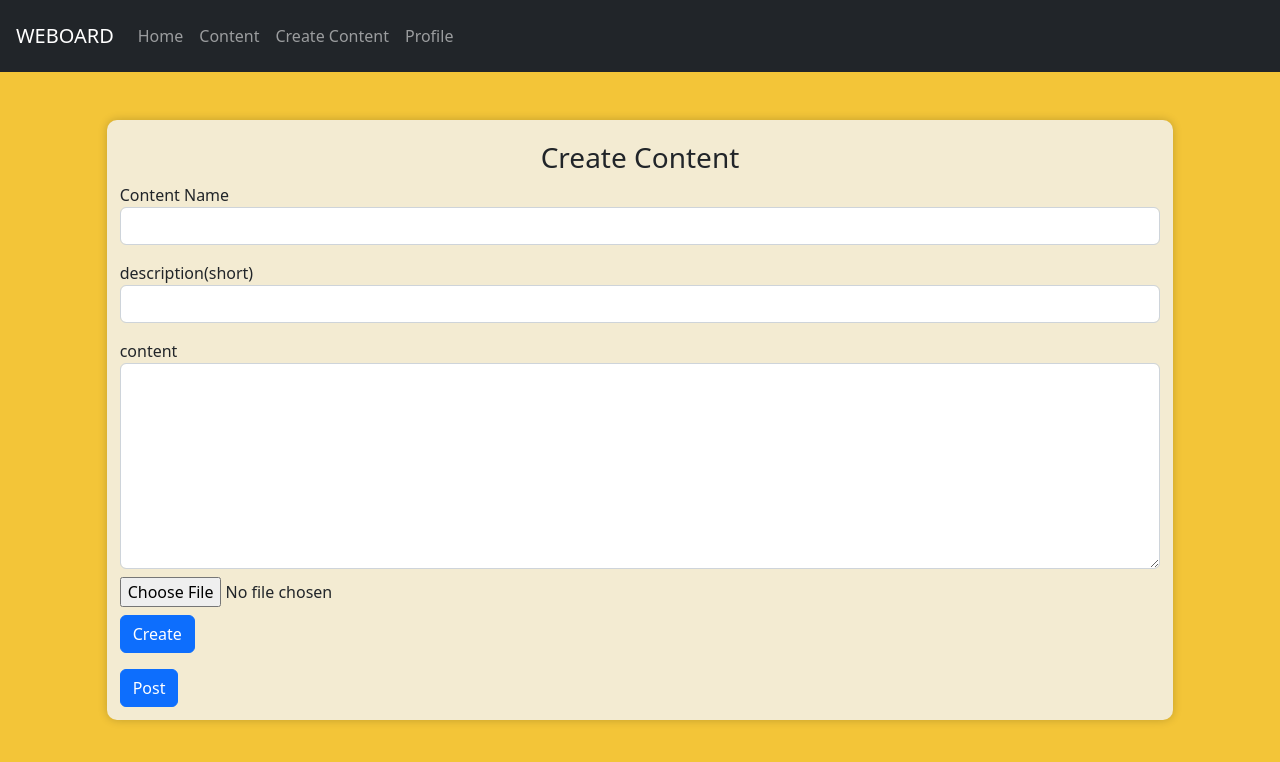
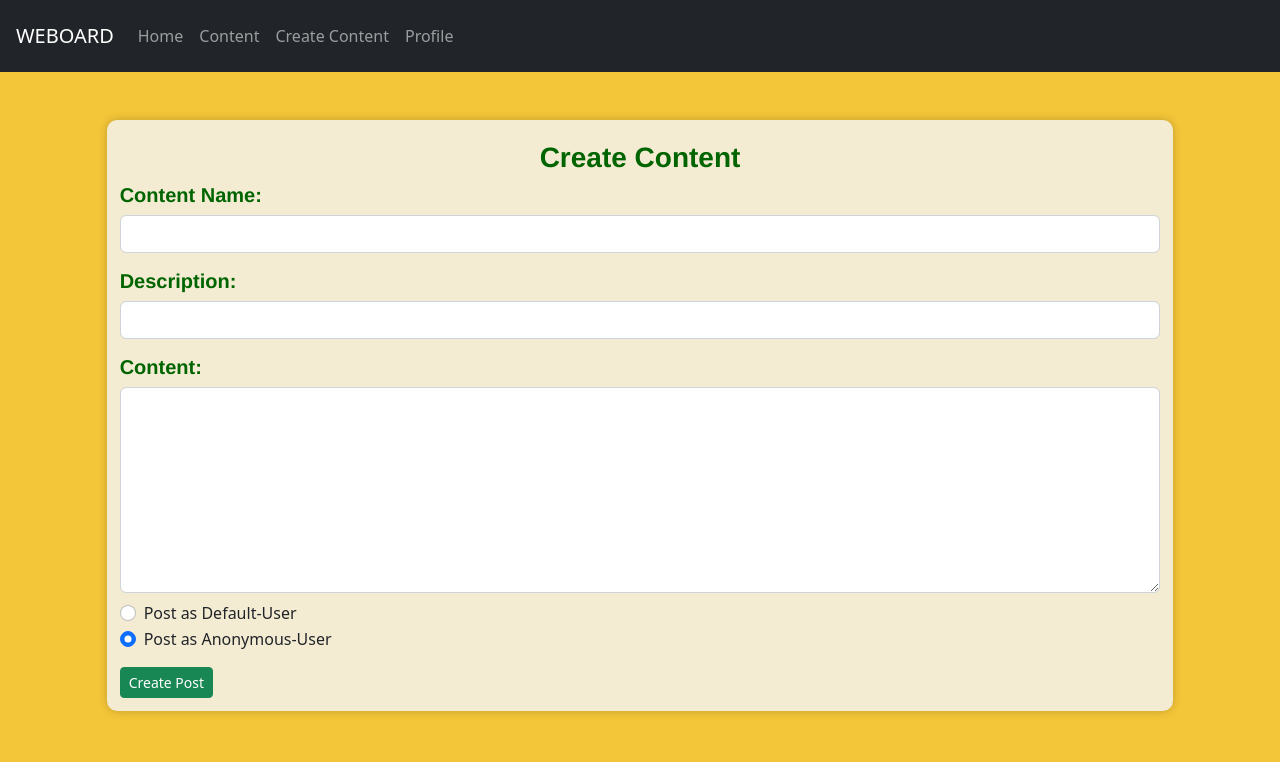
Before and after one commit to kong513/mywebapp, an Angular app in the folder node-frontend/: page /create-content in a window 1280 px wide. Shown: the top 762 px of the page. Built offline with nearby package versions, Linux system fonts and the light colour scheme; sample sign-in values are in the browser's storage.

Commit message:
สามารถใช้การ โพสเเบบ ระบุบ/ไม่ระบุบ ตัวตนได้แล้ว

```diff
--- a/node-frontend/src/app/components/create-content-board/create-content-board.component.html
+++ b/node-frontend/src/app/components/create-content-board/create-content-board.component.html
@@ -1,36 +1,45 @@
+<form [formGroup]="contentForm">
+  <div class="container mt-5 col-md-10" style="padding: 13px; background-color: #f3ebd2; border-radius: 10px; box-shadow: 0 0 10px rgba(0, 0, 0, 0.2);">
 
-<form [formGroup]="contentForm" >
-    <div class = "container mt-5 col-md-10" style="padding: 13px; background-color: #f3ebd2; border-radius: 10px; box-shadow: 0 0 10px rgba(0, 0, 0, 0.2);">
-    <h3 class="mt-2" style="text-align:center">Create Content </h3>
+    <h3 class="mt-2 text-center" style="font-family: 'Helvetica Neue', sans-serif; font-weight: bold; color: #006400;">Create Content</h3>
     <div class="form-group mt-2">
-      <label for="exampleFormControlInput1">Content Name</label>
+      <h5 for="exampleFormControlInput1" style="font-family: 'Helvetica Neue', sans-serif; font-weight: bold; color: #006400;">Content Name:</h5>
       <input type="text" class="form-control" formControlName="content_name" placeholder="">
     </div>
 
     <div class="form-group mt-3">
-        <label for="exampleFormControlInput1">description(short)</label>
-        <input type="text" class="form-control" formControlName="description" placeholder="">
-      </div>
+      <h5 for="exampleFormControlInput1" style="font-family: 'Helvetica Neue', sans-serif; font-weight: bold; color: #006400;">Description:</h5>
+      <input type="text" class="form-control" formControlName="description" placeholder="">
+    </div>
 
     <div class="form-group mt-3">
-      <label for="exampleFormControlTextarea1">content</label>
+      <h5 for="exampleFormControlTextarea1" style="font-family: 'Helvetica Neue', sans-serif; font-weight: bold; color: #006400;">Content:</h5>
       <textarea type="text" class="form-control "  formControlName="content" cols="50" rows="8"></textarea>
     </div>
 
 
-    <div class="form-group mt-2">
-        <label for="exampleFormControlFile1"></label>
-        <input type="file" class="form-control-file" id="exampleFormControlFile1">
+
+    <div class="form-check mt-2">
+      <input class="form-check-input" type="radio" name="flexRadioDisabled" (click)="onCheckbox()" >
+      <label class="form-check-label" for="flexRadioDisabled">
+        Post as Default-User
+      </label>
+    </div>
+    <div class="form-check">
+      <input class="form-check-input" type="radio" name="flexRadioDisabled" (click)="onCheckboxUnknowps()" checked >
+      <label class="form-check-label" for="flexRadioCheckedDisabled">
+        Post as Anonymous-User
+      </label>
     </div>
 
 
-    <div class="form-group mt-2">
-        <button type="submit" class="btn btn-primary" (click)="onSubmit() ">Create</button>
+    <div class="form-group mt-3">
+        <button type="submit" class="btn btn-success btn-sm" (click)="onSubmit() ">Create Post</button>
     </div>
 
-    <div class="form-group mt-2">
-      <button class="btn btn-primary mt-2" (click)="onUnknownSubmit()">Post</button>
-    </div>
+    <!div class="form-group mt-2">
+      <!button class="btn btn-primary mt-2" (click)="onUnknownSubmit()"><!/button>
+    <!/div>
 
     </div>
 </form>
--- a/node-frontend/src/app/components/create-content-board/create-content-board.component.ts
+++ b/node-frontend/src/app/components/create-content-board/create-content-board.component.ts
@@ -30,6 +30,17 @@ export class CreateContentBoardComponent implements OnInit {
     }
 
   ngOnInit(): void {
+    /*this.userid = localStorage.getItem('id')
+    this.user = localStorage.getItem('username')
+    this.contentForm = this._formBuilder.group({
+      user_name: [this.user],
+      user_id: [this.userid],
+      content_name: [''],
+      description: [''],
+      content: [''],
+    })*/
+  }
+  onCheckbox(): any{
     this.userid = localStorage.getItem('id')
     this.user = localStorage.getItem('username')
     this.contentForm = this._formBuilder.group({
@@ -40,6 +51,18 @@ export class CreateContentBoardComponent implements OnInit {
       content: [''],
     })
   }
+  onCheckboxUnknowps(): any{
+    this.userid = localStorage.getItem('id')
+    this.user = localStorage.getItem('username')
+    this.contentForm = this._formBuilder.group({
+      user_name: ['Anonymous'],
+      user_id: [this.userid],
+      content_name: [''],
+      description: [''],
+      content: [''],
+    })
+  }
+
   onSubmit(): any{
     const content1 = this.contentForm.value.content_name
     const content2 = this.contentForm.value.description
@@ -57,7 +80,7 @@ export class CreateContentBoardComponent implements OnInit {
       console.log(err);
     })
   }
-  onUnknownSubmit(): any{
+  /*onUnknownSubmit(): any{
     this.contentForm = this._formBuilder.group({
       user_name: ['Unknown'],
       content_name: ['123'],
@@ -71,5 +94,5 @@ export class CreateContentBoardComponent implements OnInit {
     }, (err) => {
       console.log(err);
     })
-  }
+  }*/
 }
--- a/node-frontend/src/app/components/login/login.component.html
+++ b/node-frontend/src/app/components/login/login.component.html
@@ -1,5 +1,5 @@
 <div class="container mt-5 col-md-4" style="padding: 13px; background-color: #f3ebd2; border-radius: 10px; box-shadow: 0 0 10px rgba(0, 0, 0, 0.2);">
-    <h3 style="text-align:center">SIGN IN</h3>
+    <h3 style="text-align:center; font-family: 'Helvetica Neue', sans-serif; font-weight: bold; color: #006400;">SIGN IN</h3>
         <form [formGroup]="loginForm" (ngSubmit)="onLoginuser()">
 
           <div class="form-group mt-2">
--- a/node-frontend/src/app/components/profile/profile.component.html
+++ b/node-frontend/src/app/components/profile/profile.component.html
@@ -1,5 +1,5 @@
 <div class="container mt-5 col-md-4" style="padding: 13px; background-color: #f3ebd2; border-radius: 10px; box-shadow: 0 0 10px rgba(0, 0, 0, 0.2);">
-    <h3 style="text-align:center">Profile</h3>
+    <h3 style="text-align:center; font-family: 'Helvetica Neue', sans-serif; font-weight: bold; color: #006400;">Profile</h3>
         <form [formGroup]="showprofileForm" style="text-align:center" >
 
 
--- a/node-frontend/src/app/components/register/register.component.html
+++ b/node-frontend/src/app/components/register/register.component.html
@@ -1,5 +1,5 @@
 <div class="container mt-5 col-md-4" style="padding: 13px; background-color: #f3ebd2; border-radius: 10px; box-shadow: 0 0 10px rgba(0, 0, 0, 0.2);">
-  <h3 style="text-align:center">SIGN UP</h3>
+  <h3 style="text-align:center; font-family: 'Helvetica Neue', sans-serif; font-weight: bold; color: #006400;">SIGN UP</h3>
       <form [formGroup]="registationForm" (ngSubmit)="onregisterUser()">
 
         <div class="form-group mt-3">
--- a/node-frontend/src/app/components/weboard/weboard.component.html
+++ b/node-frontend/src/app/components/weboard/weboard.component.html
@@ -1,30 +1,31 @@
 
   <div class="container-sm mt-5" style="padding: 13px; background-color: #f3ebd2; border-radius: 10px; box-shadow: 0 0 10px rgba(0, 0, 0, 0.2);">
     <form [formGroup]="showcontentForm">
-      <h4 class="mt-2">Description :</h4>
+      <h3 style="text-align:center; font-family: 'Helvetica Neue', sans-serif; font-weight: bold; color: #006400;"> WEBOARD </h3>
+      <h5 class="mt-3" style="text-align:left; font-family: 'Helvetica Neue', sans-serif; font-weight: bold; color: #006400;">Description :</h5>
       <div class="form-group">
-        <textarea formControlName="description" class="form-control" rows="2" readonly></textarea>
+        <textarea  formControlName="description" class="form-control" rows="2" readonly style="border-radius: 10px;" ></textarea>
       </div>
-      <h4 class="mt-3">Content :</h4>
+      <h5 class="mt-3" style="text-align:left; font-family: 'Helvetica Neue', sans-serif; font-weight: bold; color: #006400;">Content :</h5>
       <div class="form-group">
-        <textarea formControlName="content" class="form-control" rows="8" readonly></textarea>
+        <textarea formControlName="content" class="form-control" rows="8" readonly style="border-radius: 10px;"></textarea>
       </div>
     </form>
 
       <form [formGroup]="showcommentForm">
         <div class="form-group">
-      <h4 class="mt-3">Comment :</h4>
+      <h5 class="mt-3" style="text-align:left; font-family: 'Helvetica Neue', sans-serif; font-weight: bold; color: #006400;">Comment :</h5>
       <div *ngFor="let comment of showcommentForm.value.comments">
-        <textarea class="mt-3" rows="6" cols="172" >{{ comment }}</textarea>
+        <textarea class="mt-1" rows="6" cols="172" readonly style="border-radius: 10px;" >{{ comment }}</textarea>
       </div>
       </div>
       </form>
 
 
     <form [formGroup]="addcommentForm">
-      <div class="form-group">
-        <h4>Add a comment :</h4>
-        <textarea formControlName="comments" class="form-control" rows="3"></textarea>
+      <div class="form-group mt-2">
+        <h5 style="text-align:left; font-family: 'Helvetica Neue', sans-serif; font-weight: bold; color: #006400;">Add a comment :</h5>
+        <textarea formControlName="comments" class="form-control" rows="3" readonly style="border-radius: 10px;"></textarea>
       </div>
       <button class="btn btn-primary mt-2" (click)="onAddComment()">Add Comment</button>
     </form>
--- a/node-frontend/src/app/components/weboard/weboard.component.ts
+++ b/node-frontend/src/app/components/weboard/weboard.component.ts
@@ -10,6 +10,7 @@ import { FormGroup, FormBuilder,Validators } from '@angular/forms'
 })
 export class WeboardComponent implements OnInit {
 
+  head:any =[];
   user: any =[];
   getId: any;
   showcontentForm: FormGroup;
@@ -61,6 +62,7 @@ export class WeboardComponent implements OnInit {
     this.showcommentForm = this._FormBuilder.group({
       comments: {user:[this.user]}
     })*/
+
   }
 
   onAddComment(): void {
```
